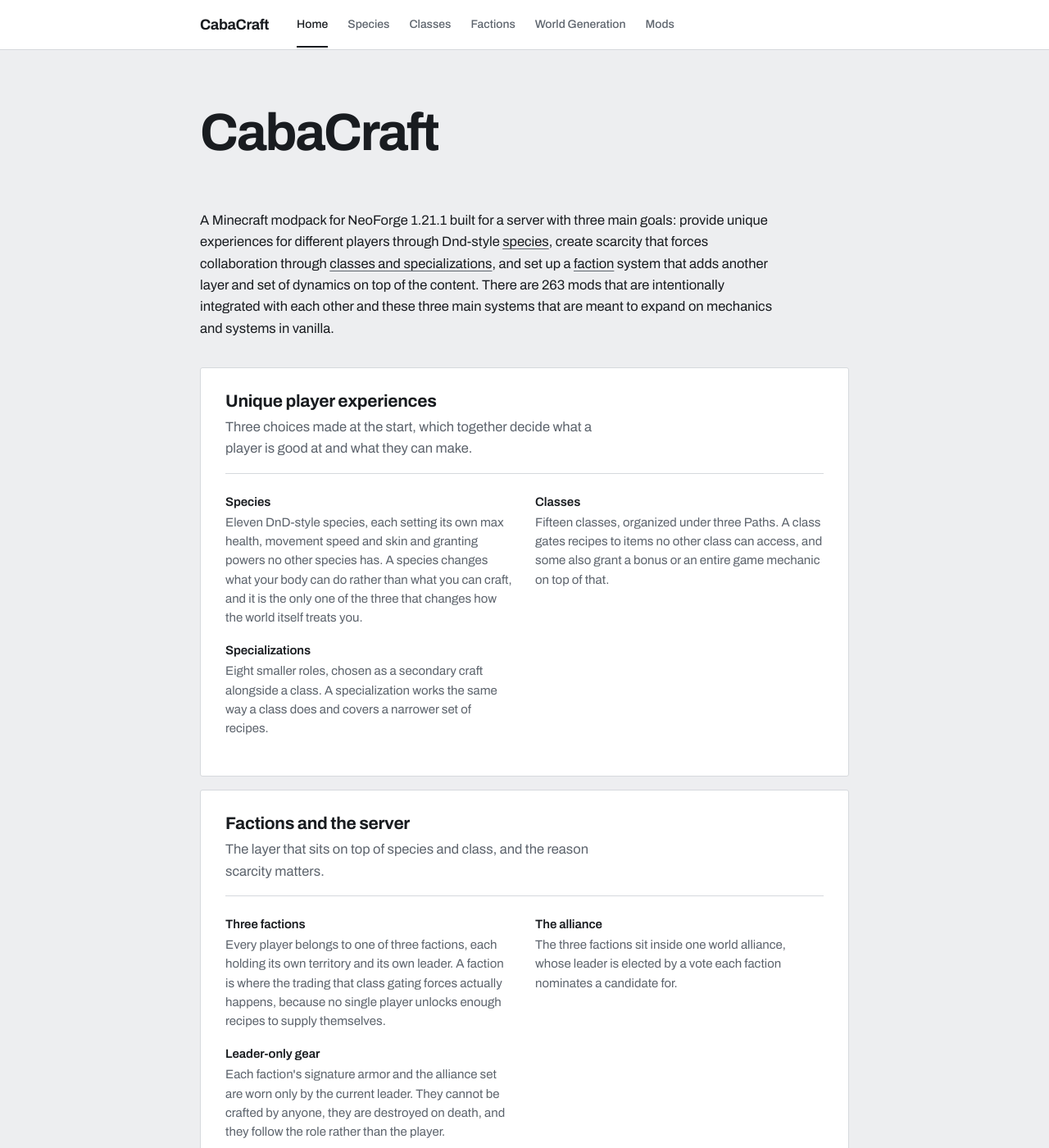
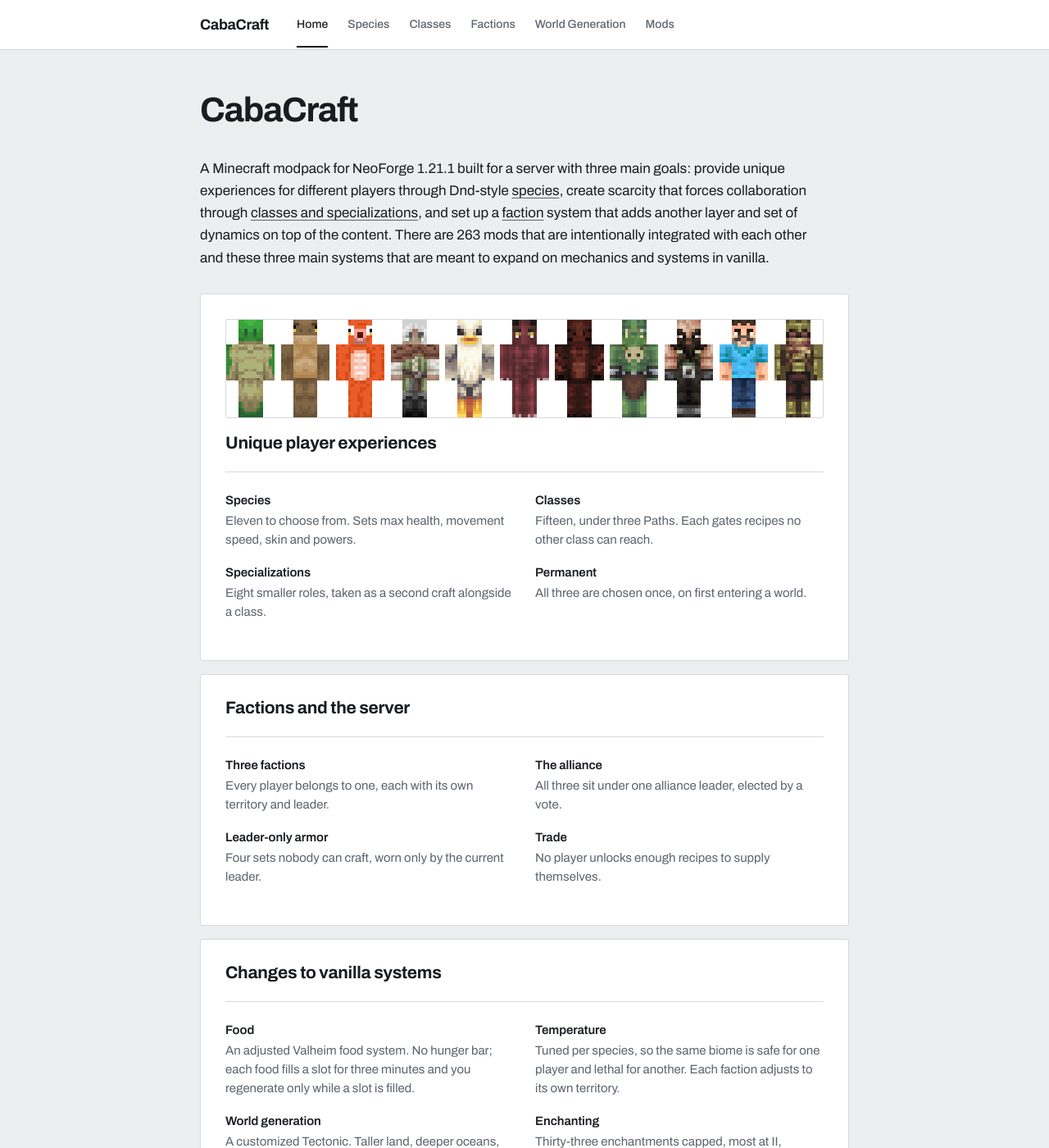
Before and after one commit to Carson-Frost/cabacraft-wiki, a Jekyll site: the page built from index.md, in a window 1280 px wide and 1400 px high. Shown: the whole window at 82% size. Built offline with Jekyll 4.4.1, drawn with Linux system fonts in a browser that asks for light colours; some of the changed text lies outside the part shown.

Commit message:
wiki: shrink the title, tighten the head, cut the front page to short points

```diff
--- a/assets/style.css
+++ b/assets/style.css
@@ -71,14 +71,14 @@
 }
 
 /* Page head: a title and one plain sentence, never a stack of paragraphs. */
-header { padding: 70px 0 44px; }
-h1 { font-size: 64px; font-weight: 700; letter-spacing: -.035em; line-height: .98; margin-bottom: 18px; text-wrap: balance; }
+header { padding: 52px 0 22px; }
+h1 { font-size: 42px; font-weight: 700; letter-spacing: -.03em; line-height: 1.02; margin-bottom: 14px; text-wrap: balance; }
 .lead { font-size: 19px; max-width: 58ch; color: var(--soft); }
 
 /* Intro: the paragraph that explains a page's subject before its entries begin, for a page
    whose entries mean nothing until the system behind them is explained. */
-.intro { margin-bottom: 34px; }
-.intro p { max-width: 74ch; margin-bottom: 14px; }
+.intro { margin-bottom: 30px; }
+.intro p { max-width: 78ch; margin-bottom: 14px; font-size: 17px; }
 .intro p:last-child { margin-bottom: 0; }
 /* A link in this paragraph is underlined. It takes --soft rather than the --rule a table link
    takes: --rule reads as a divider under a full-width row and all but disappears under a word,
@@ -115,9 +115,11 @@
 .banner { max-width: 100%; margin: 0 auto 30px; }
 
 /* Section: a heading on an authored page names a group of facts rather than a thing in the
-   game, so it sits well below the size a race or a class name takes. */
+   game, so it sits well below the size a species or a class name takes. */
 .section h2 { font-size: 21px; letter-spacing: -.015em; }
 .section .head { margin-bottom: 16px; }
+.section img { width: 100%; border: 1px solid var(--rule); border-radius: 2px; margin-bottom: 20px; }
+.shot { display: grid; grid-template-columns: 1fr; gap: 0; }
 
 /* Steps: a sequence a player moves through in order, so it is numbered rather than gridded. */
 .steps { list-style: none; counter-reset: step; border-top: 1px solid var(--rule); padding-top: 22px; }
@@ -157,7 +159,7 @@
 
 @media (max-width: 720px) {
   .pow { grid-template-columns: 1fr; }
-  h1 { font-size: 44px; }
+  h1 { font-size: 32px; }
   h2 { font-size: 28px; }
   .head { gap: 16px; }
   .head img { width: 88px; height: 88px; }
--- a/index.md
+++ b/index.md
@@ -11,16 +11,17 @@
 ---
 
 <article class="section">
+  <img src="{{ '/assets/home-species.png' | relative_url }}" alt="The eleven species">
   <div class="head">
     <div>
       <h2>Unique player experiences</h2>
-      <p class="desc">Three choices made at the start, which together decide what a player is good at and what they can make.</p>
     </div>
   </div>
   <div class="pow">
-    <div><h3>Species</h3><p>Eleven DnD-style species, each setting its own max health, movement speed and skin and granting powers no other species has. A species changes what your body can do rather than what you can craft, and it is the only one of the three that changes how the world itself treats you.</p></div>
-    <div><h3>Classes</h3><p>Fifteen classes, organized under three Paths. A class gates recipes to items no other class can access, and some also grant a bonus or an entire game mechanic on top of that.</p></div>
-    <div><h3>Specializations</h3><p>Eight smaller roles, chosen as a secondary craft alongside a class. A specialization works the same way a class does and covers a narrower set of recipes.</p></div>
+    <div><h3>Species</h3><p>Eleven to choose from. Sets max health, movement speed, skin and powers.</p></div>
+    <div><h3>Classes</h3><p>Fifteen, under three Paths. Each gates recipes no other class can reach.</p></div>
+    <div><h3>Specializations</h3><p>Eight smaller roles, taken as a second craft alongside a class.</p></div>
+    <div><h3>Permanent</h3><p>All three are chosen once, on first entering a world.</p></div>
   </div>
 </article>
 
@@ -28,13 +29,13 @@
   <div class="head">
     <div>
       <h2>Factions and the server</h2>
-      <p class="desc">The layer that sits on top of species and class, and the reason scarcity matters.</p>
     </div>
   </div>
   <div class="pow">
-    <div><h3>Three factions</h3><p>Every player belongs to one of three factions, each holding its own territory and its own leader. A faction is where the trading that class gating forces actually happens, because no single player unlocks enough recipes to supply themselves.</p></div>
-    <div><h3>The alliance</h3><p>The three factions sit inside one world alliance, whose leader is elected by a vote each faction nominates a candidate for.</p></div>
-    <div><h3>Leader-only gear</h3><p>Each faction's signature armor and the alliance set are worn only by the current leader. They cannot be crafted by anyone, they are destroyed on death, and they follow the role rather than the player.</p></div>
+    <div><h3>Three factions</h3><p>Every player belongs to one, each with its own territory and leader.</p></div>
+    <div><h3>The alliance</h3><p>All three sit under one alliance leader, elected by a vote.</p></div>
+    <div><h3>Leader-only armor</h3><p>Four sets nobody can craft, worn only by the current leader.</p></div>
+    <div><h3>Trade</h3><p>No player unlocks enough recipes to supply themselves.</p></div>
   </div>
 </article>
 
@@ -42,15 +43,14 @@
   <div class="head">
     <div>
       <h2>Changes to vanilla systems</h2>
-      <p class="desc">The rules that differ most from the base game, in the order they will affect you.</p>
     </div>
   </div>
   <div class="pow">
-    <div><h3>Food</h3><p>An adjusted version of the Valheim food system, and the single largest change in the pack. There is no hunger bar. Each food you eat fills a slot for three minutes and you regenerate health only while a slot is filled, so eating well is how you stay alive rather than how you avoid starving. Food never raises max health, and an empty slot simply stops the healing.</p></div>
-    <div><h3>Temperature</h3><p>A temperature system customized per species, so the same biome is survivable for one player and dangerous for another. Biome, weather, time of day and worn armor all move your body temperature and both extremes hurt, which means each faction has to adjust to the environment its territory sits in.</p></div>
-    <div><h3>World generation</h3><p>A customized version of Tectonic generates the overworld, with taller land, deeper oceans and rivers that run underneath mountain ranges. Structures from across the mod list are spaced back out so the world does not read as crowded.</p></div>
-    <div><h3>Enchanting</h3><p>Thirty-three enchantments are capped, most of them at II, and enchanting runs through Immersive Enchanting rather than the vanilla table. Protection II on a full set cuts 32% of incoming damage where vanilla's Protection IV cuts 64%, so gear matters less and the ladder behind it matters more. Mending is not in the game.</p></div>
-    <div><h3>Potions</h3><p>Vanilla brewing is gone and Ars Elixirum replaces it. Only an Alchemist can work a brewing stand or a glass cauldron, so every potion in the world was made by one.</p></div>
-    <div><h3>Removed outright</h3><p>Every totem is out of the game, the vanilla Totem of Undying included, and so is every shulker box. A shulker box is portable bulk storage, which undoes the scarcity the class gating is built on.</p></div>
+    <div><h3>Food</h3><p>An adjusted Valheim food system. No hunger bar; each food fills a slot for three minutes and you regenerate only while a slot is filled.</p></div>
+    <div><h3>Temperature</h3><p>Tuned per species, so the same biome is safe for one player and lethal for another. Each faction adjusts to its own territory.</p></div>
+    <div><h3>World generation</h3><p>A customized Tectonic. Taller land, deeper oceans, rivers running under mountains, and structures spaced back out.</p></div>
+    <div><h3>Enchanting</h3><p>Thirty-three enchantments capped, most at II, through Immersive Enchanting. Mending is out.</p></div>
+    <div><h3>Potions</h3><p>Vanilla brewing is gone. Only an Alchemist can brew, so every potion came from one.</p></div>
+    <div><h3>Removed</h3><p>Every totem and every shulker box. Portable bulk storage undoes the scarcity.</p></div>
   </div>
 </article>
```
Also changed, not shown: assets/home-species.png (added).
